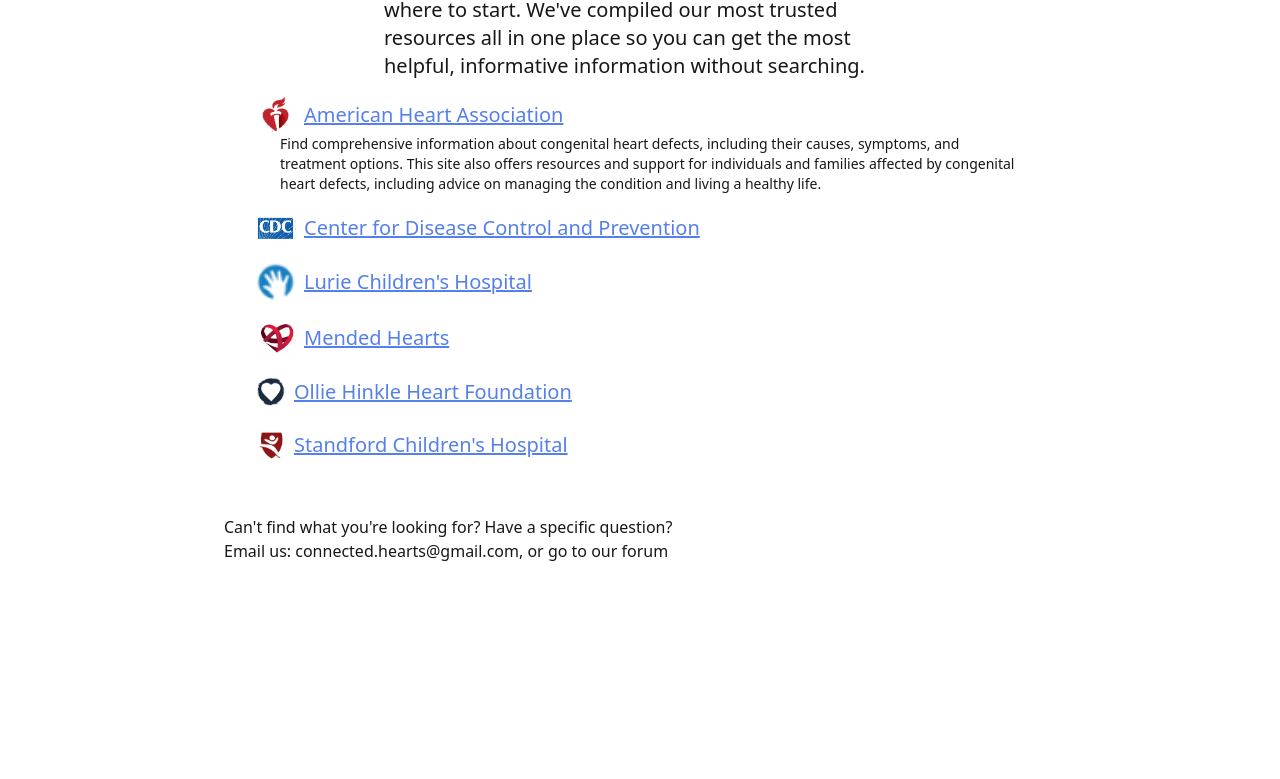
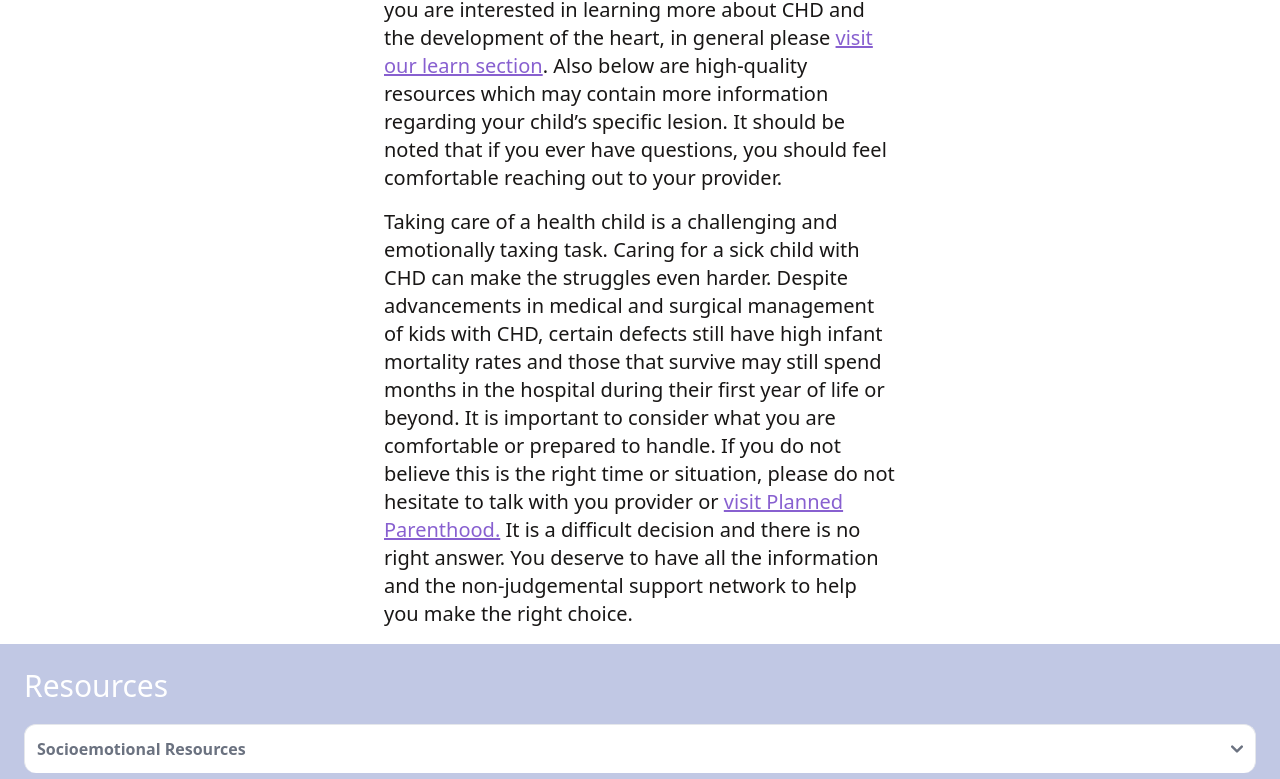
Before and after one commit to mhyneman8/heart-connected, a Next.js app: page /resources in a window 1280 px wide. Shown: the part 476-1255 px from the top of the page. Before the commit the page ends 1059 px from the top, so only its background shows below. Built offline with nearby package versions, Linux system fonts and the light colour scheme.

Commit message:
pull out resource content and add to accordion

```diff
--- /dev/null
+++ b/components/ResourcesAccordion.tsx
@@ -0,0 +1,72 @@
+import { useState } from 'react';
+import ExternalLink from '@/components/ExternalLink';
+import ImageNext from 'next/image';
+
+export default function ForumAccordion(props) {
+	const [isShowing, setIsShowing] = useState(false);
+
+	const toggle = () => {
+		setIsShowing(!isShowing);
+	};
+
+	return (
+		<div className='my-2'>
+			<button
+				className='font-bold flex bg-white items-center justify-between w-full p-3 text-left text-gray-500 border border-b-0 border-gray-200 rounded-t-xl focus:ring-1 focus:ring-teal hover:bg-gray-100'
+				onClick={toggle}
+				type='button'
+				style={{
+					borderRadius: isShowing ? '0.75rem 0.75rem 0 0' : '0.75rem',
+				}}
+			>
+				<p>{props.title}</p>
+				<svg
+					data-accordion-icon
+					className='w-3 h-3 shrink-0'
+					aria-hidden='true'
+					xmlns='http://www.w3.org/2000/svg'
+					fill='none'
+					viewBox='0 0 10 6'
+					style={{
+						transform: isShowing ? 'rotate(1deg)' : 'rotate(180deg)',
+					}}
+				>
+					<path
+						stroke='currentColor'
+						stroke-linecap='round'
+						stroke-linejoin='round'
+						stroke-width='2'
+						d='M9 5 5 1 1 5'
+					/>
+				</svg>
+			</button>
+			<div
+				style={{ display: isShowing ? 'block' : 'none', padding: '5px' }}
+				className='bg-white rounded-b-xl p-6 text-black shadow-lg'
+			>
+				<ul className='m-auto mt-4 text-xl flex justify-center flex-col px-3'>
+					{props.content.map((resource) => (
+						<li key={resource.key}>
+							<div className='flex col items-center'>
+								{resource.imgSrc && (
+									<ImageNext
+										src={resource.imgSrc}
+										alt={resource.text}
+										width={resource.width}
+										height={resource.height}
+										className='mr-2'
+									/>
+								)}
+								<ExternalLink
+									link={resource.link}
+									name={resource.text}
+								/>
+							</div>
+							<div className='ml-11 text-sm mb-5'>{resource.description}</div>
+						</li>
+					))}
+				</ul>
+			</div>
+		</div>
+	);
+}
--- a/content/resources.tsx
+++ b/content/resources.tsx
@@ -7,8 +7,64 @@
 	text: string;
 	description: string;
 }
+interface ResourceType {
+	socio: Resources[];
+	educ: Resources[];
+}
 
-const resources: Resources[] = [
+const resources: ResourceType = {
+	socio: [
+		{
+			key: 'c',
+			imgSrc: '',
+			width: 30,
+			height: 30,
+			link: '',
+			text: '',
+			description:
+				'Having concerns about finances are completely normal. Whether you are looking for help with medical bills, travel, or any number of other expenses associated with caring for your child or are looking to give back to help another family or fund CHD research, consider exploring the following organizations.',
+		},
+		{
+			key: 'ohhf',
+			imgSrc: '/OHHF_logo.png',
+			width: 30,
+			height: 30,
+			link: 'https://theohhf.org/',
+			text: 'Ollie Hinkle Heart Foundation',
+			description:
+				'A foundation created by a parents affected by CHD for families affected by CHD. Their mission is to address unmet needs, including financial assistance, mental health resources and community support across the US. Whether you are looking for help with your current experience or are interested in giving back through financial support or community engagement the is a fantastic organization to look into to.',
+		},
+		{
+			key: 'lch',
+			imgSrc: '/lch-logo.png',
+			width: 40,
+			height: 40,
+			link: 'https://www.luriechildrens.org/en/specialties-conditions/complex-congenital-heart-disease-care-center/',
+			text: "Lurie Children's Hospital",
+			description: '',
+		},
+		{
+			key: 'hdf',
+			imgSrc: '/',
+			width: 40,
+			height: 40,
+			link: 'https://www.heartfeltdreamsfoundation.org/',
+			text: 'Heartfelt Dreams Foundation (New England area) ',
+			description:
+				'A foundation started by an complex CHD survivor that aims to give back through advocacy, education promotion, and financial support to the New England area of the United States. If you are in the NE or may find yourself going to Boston for care, this a great organization to help making planning easier. They also accept donations for improvements in care and education about CHD.',
+		},
+		{
+			key: 'chf',
+			imgSrc: '/',
+			width: 40,
+			height: 40,
+			link: 'https://www.childrensheartfoundation.org/',
+			text: "Children's Heart Foundation ",
+			description:
+				'A long-standing foundation created by parents affected by CHD, who support CHD research and scientific advancement through fundraising. If you are interested in helping the CHD-focused medical community continue their search for understanding and development of diagnostic and treatments modalities, consider supporting this organization.',
+		},
+	],
+	educ: [
 		{
 			key: 'aha',
 			imgSrc: '/aha-logo.png',
@@ -17,7 +73,7 @@
 			link: 'https://www.heart.org/en/health-topics/congenital-heart-defects/about-congenital-heart-defects',
 			text: 'American Heart Association',
 			description:
-			'Find comprehensive information about congenital heart defects, including their causes, symptoms, and treatment options. This site also offers resources and support for individuals and families affected by congenital heart defects, including advice on managing the condition and living a healthy life.',
+				'The AHA is a national organization the developed the widely used PALS (Pediatric Advanced Life Support) and ACLS (Advanced Cardiac Life Support) guidelines used by healthcare professionals in the US.  This website provides basic information on  a number of heart lesions, along with information regarding heart testing and even what to expect going into surgery and what home care will look like in printable PDF forms in the Tools and Resources tab.',
 		},
 		{
 			key: 'cdc',
@@ -29,41 +85,26 @@
 			description: '',
 		},
 		{
-		key: 'lch',
-		imgSrc: '/lch-logo.png',
-		width: 40,
-		height: 40,
-		link: 'https://www.luriechildrens.org/en/specialties-conditions/complex-congenital-heart-disease-care-center/',
-		text: "Lurie Children's Hospital",
-		description: '',
+			key: 'chp',
+			imgSrc: '/',
+			width: 30,
+			height: 30,
+			link: 'https://www.chop.edu/centers-programs/cardiac-center',
+			text: "Children's Hospital of Philadelphia",
+			description:
+				'CHOP is a nationally ranked pediatric cardiac center, which treated a wide range of pediatric heart conditions, both congenital and acquired. This link will bring you their website were you can access educational text and pictures about CHD.',
 		},
 		{
-		key: 'mh',
-		imgSrc: '/mh-logo.png',
-		width: 40,
-		height: 40,
-		link: 'https://mendedhearts.org/',
-		text: 'Mended Hearts',
-		description: '',
-	},
-	{
-		key: 'ohhf',
-		imgSrc: '/OHHF_logo.png',
+			key: 'tc',
+			imgSrc: '/',
 			width: 30,
 			height: 30,
-		link: 'https://theohhf.org/',
-		text: 'Ollie Hinkle Heart Foundation',
-		description: '',
+			link: 'https://www.texaschildrens.org/departments/cardiology/ruby-beau',
+			text: "Texas Children's CHD Video Library",
+			description:
+				'Ranked #1 in the nation for pediatric cardiac surgery, Texas Children’s have created an extensive video library showing visual animations regarding numerous heart lesions. Ruby and Beau are a fantastic duo making the comprehension level suitable for children as well, if you have a sibling you would like to better understand that condition, too. ',
 		},
-	{
-		key: 'sch',
-		imgSrc: '/standford-logo.png',
-		width: 30,
-		height: 30,
-		link: 'https://www.stanfordchildrens.org/en/topic/default?id=congenital-heart-disease-90-P02346',
-		text: "Standford Children's Hospital",
-		description: '',
-	},
-];
+	],
+};
 
 export default resources;
--- a/pages/resources.tsx
+++ b/pages/resources.tsx
@@ -2,7 +2,9 @@
 import Navigation from '@/components/Navigation';
 import ExternalLink from '@/components/ExternalLink';
 import ImageNext from 'next/image';
-import resources from '../content/resources';
+import resources from '@/content/resources';
+import Link from 'next/link';
+import ResourcesAccordion from '@/components/ResourcesAccordion';
 
 export default function Resources() {
 	return (
@@ -12,31 +14,54 @@
 
 			<div className='body flex flex-col justify-center mb-8'>
 				<div className='m-auto text-xl max-w-lg'>
-					Whether you&apos;ve just received a diagnosis or you&apos;re doing
-					continued research, it can be hard to know where to start. We&apos;ve
-					compiled our most trusted resources all in one place so you can get
-					the most helpful, informative information without searching.
+					It can be overwhelming when scouring the internet for information
+					regarding congenital heart disease. If you are interested in learning
+					more about CHD and the development of the heart, in general please{' '}
+					<Link
+						className='underline text-purple hover:text-teal'
+						href='/learn'
+					>
+						visit our learn section
+					</Link>
+					. Also below are high-quality resources which may contain more
+					information regarding your child’s specific lesion. It should be noted
+					that if you ever have questions, you should feel comfortable reaching
+					out to your provider.
 				</div>
-				<ul className='m-auto mt-4 text-xl flex justify-center flex-col max-w-[60%]'>
-					{resources.map((resource) => (
-						<li key={resource.key}>
-							<div className='flex col items-center'>
-								<ImageNext
-									src={resource.imgSrc}
-									alt={resource.text}
-									width={resource.width}
-									height={resource.height}
-									className='mr-2'
-								/>
-								<ExternalLink
-									link={resource.link}
-									name={resource.text}
-								/>
-							</div>
-							<div className='ml-6 text-sm mb-5'>{resource.description}</div>
-						</li>
-					))}
-				</ul>
+				<div className='m-auto text-xl max-w-lg text-sm my-4'>
+					Taking care of a health child is a challenging and emotionally taxing
+					task. Caring for a sick child with CHD can make the struggles even
+					harder. Despite advancements in medical and surgical management of
+					kids with CHD, certain defects still have high infant mortality rates
+					and those that survive may still spend months in the hospital during
+					their first year of life or beyond. It is important to consider what
+					you are comfortable or prepared to handle. If you do not believe this
+					is the right time or situation, please do not hesitate to talk with
+					you provider or{' '}
+					<Link
+						className='underline text-purple hover:text-teal'
+						href='https://www.plannedparenthood.org/'
+					>
+						visit Planned Parenthood.
+					</Link>{' '}
+					It is a difficult decision and there is no right answer. You deserve
+					to have all the information and the non-judgemental support network to
+					help you make the right choice.
+				</div>
+
+				<div className='mx-auto w-full bg-indigo rounded-b-2xl p-6'>
+					<div className='text-white text-bold text-3xl pb-3'>Resources</div>
+					<div>
+						<ResourcesAccordion
+							title='Socioemotional Resources'
+							content={resources.socio}
+						/>
+						<ResourcesAccordion
+							title='Education Content'
+							content={resources.educ}
+						/>
+					</div>
+				</div>
 			</div>
 
 			<div className='mb-5 max-w-[65%] flex-col justify-center m-auto'>
```
Lines whose indentation alone changed are shown as unchanged.
